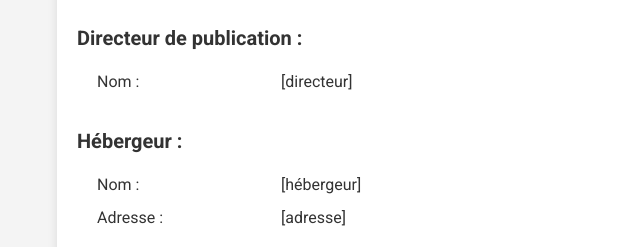
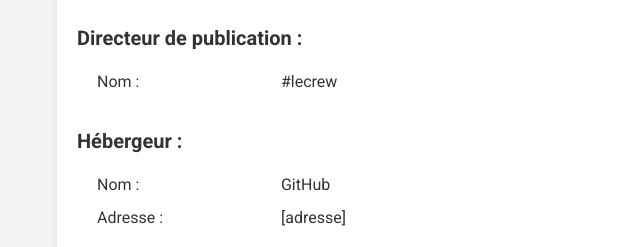
Before and after one commit to poyopinpin-rgb/SAE-Site-Afrissaines, a plain HTML site: page Pages Mentions & Contact/mention.html in a window 1280 px wide. Shown: the part 498-745 px from the top of the page, 163-803 px from the left. Drawn offline with Linux system fonts and the light colour scheme.

Commit message:
Update mention.html

```diff
--- a/Pages Mentions & Contact/mention.html
+++ b/Pages Mentions & Contact/mention.html
@@ -53,12 +53,12 @@
 
         <section class="section-mentions details-legaux">
             <h2 class="titre-sous-section">Directeur de publication :</h2>
-            <p><strong>Nom :</strong> [directeur]</p>
+            <p><strong>Nom :</strong> #lecrew </p>
         </section>
 
         <section class="section-mentions details-legaux">
             <h2 class="titre-sous-section">Hébergeur :</h2>
-            <p><strong>Nom :</strong> [hébergeur]</p>
+            <p><strong>Nom :</strong> GitHub</p>
             <p><strong>Adresse :</strong> [adresse]</p>
         </section>
 
```
